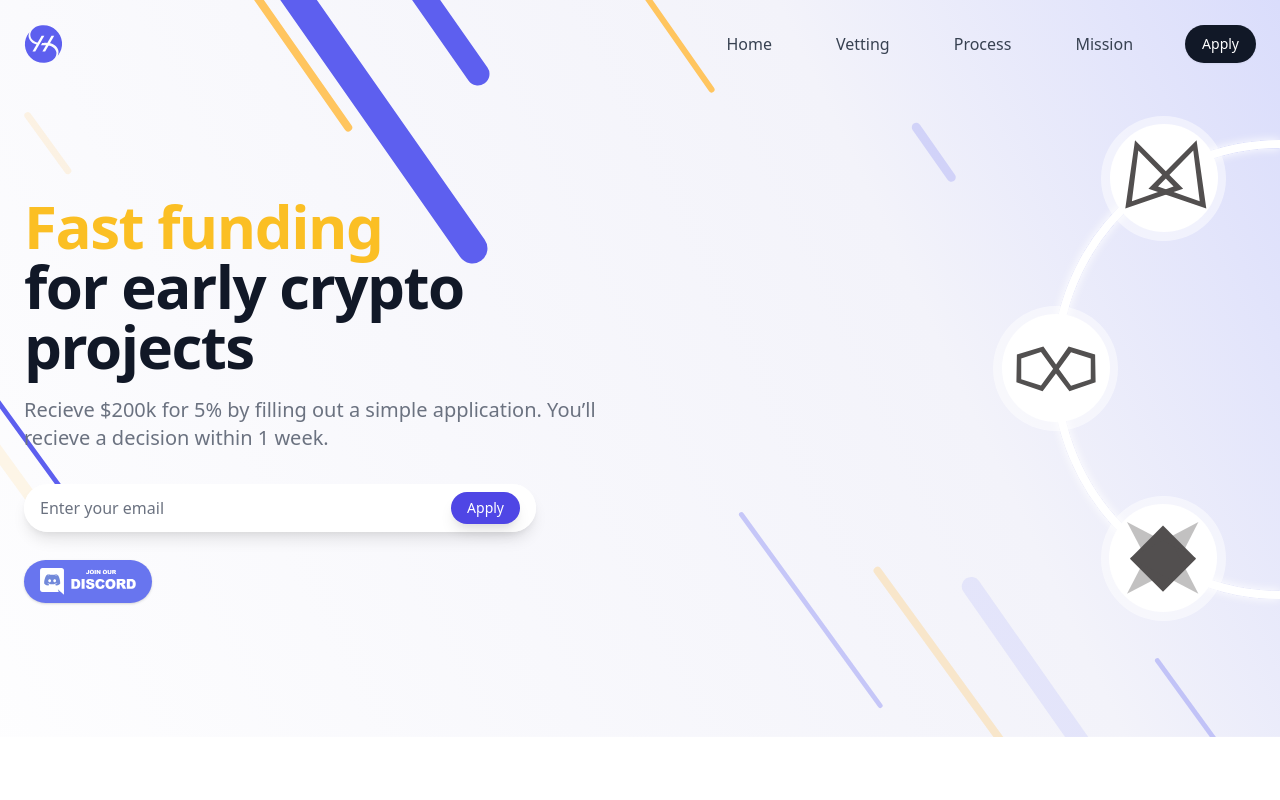
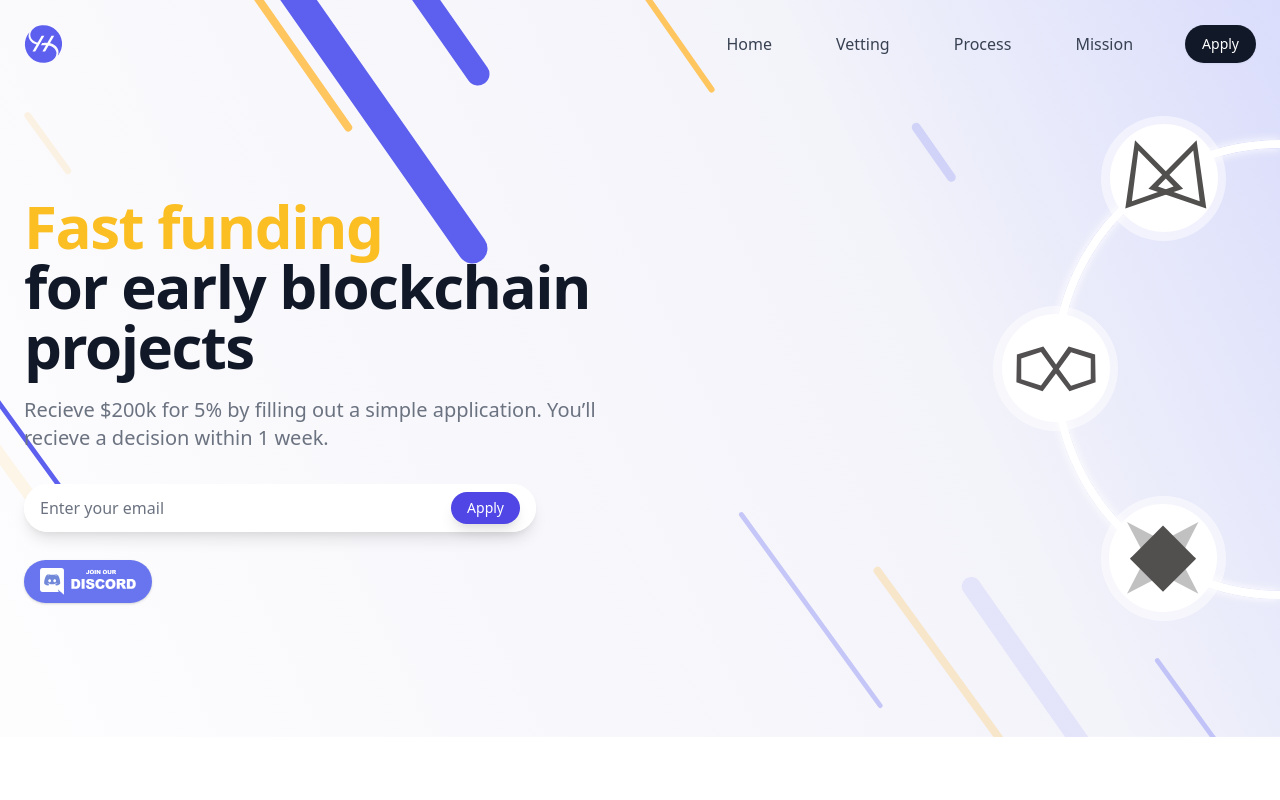
Before and after one commit to metasj/frontend, a Next.js app: page / in a window 1280 px wide. Shown: the top 800 px of the page. Built offline with nearby package versions, Linux system fonts and the light colour scheme.

Commit message:
added blockchain instead of crypto
blockchain looks more professional and inclusive

```diff
--- a/src/pages/index.js
+++ b/src/pages/index.js
@@ -157,7 +157,7 @@ const Landing = () => (
 							<h1>
 								<span className="mt-1 block text-4xl tracking-tight font-extrabold sm:text-5xl xl:text-6xl">
 									<span className="block text-yellow-400">Fast funding</span>
-									<span className="block text-gray-900">for early crypto projects</span>
+									<span className="block text-gray-900">for early blockchain projects</span>
 								</span>
 							</h1>
 							<p className="mt-3 text-base text-gray-500 sm:mt-5 sm:text-xl lg:text-lg xl:text-xl">
```
